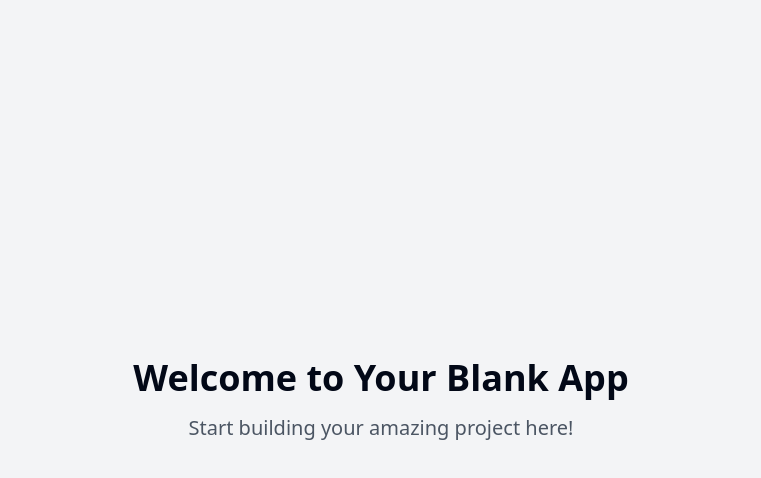
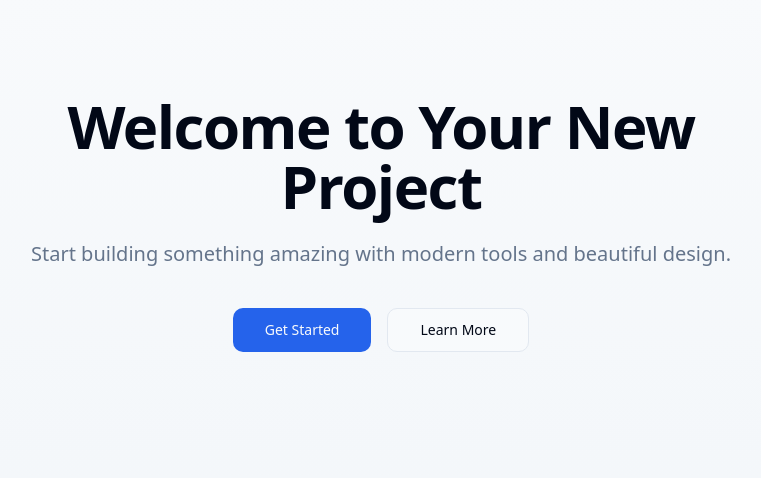
Before and after one commit to ihebchebbi1998tn2/creative-void-explorer, a React (Vite) app: page / in a window 1280 px wide. Shown: the top 478 px of the page, without its empty margins (259-1020 px from the left). Built offline with nearby package versions, Linux system fonts and the light colour scheme.

Commit message:
Initialize empty project structure
Created the initial project setup with necessary configuration files and directories for a new application.
[skip gpt_engineer]

```diff
--- a/index.html
+++ b/index.html
@@ -3,8 +3,8 @@
   <head>
     <meta charset="UTF-8" />
     <meta name="viewport" content="width=device-width, initial-scale=1.0" />
-    <title>creative-void-explorer</title>
-    <meta name="description" content="Lovable Generated Project" />
+    <title>Your New Project</title>
+    <meta name="description" content="Start building something amazing" />
     <meta name="author" content="Lovable" />
     <meta property="og:image" content="/og-image.png" />
   </head>
--- a/package.json
+++ b/package.json
@@ -45,6 +45,7 @@
     "cmdk": "^1.0.0",
     "date-fns": "^3.6.0",
     "embla-carousel-react": "^8.3.0",
+    "framer-motion": "^11.15.0",
     "input-otp": "^1.2.4",
     "lucide-react": "^0.462.0",
     "next-themes": "^0.3.0",
--- a/src/index.css
+++ b/src/index.css
@@ -4,7 +4,7 @@
 
 @layer base {
   :root {
-    --background: 0 0% 100%;
+    --background: 210 40% 98%;
     --foreground: 222.2 84% 4.9%;
 
     --card: 0 0% 100%;
@@ -13,7 +13,7 @@
     --popover: 0 0% 100%;
     --popover-foreground: 222.2 84% 4.9%;
 
-    --primary: 222.2 47.4% 11.2%;
+    --primary: 221.2 83.2% 53.3%;
     --primary-foreground: 210 40% 98%;
 
     --secondary: 210 40% 96.1%;
@@ -30,63 +30,9 @@
 
     --border: 214.3 31.8% 91.4%;
     --input: 214.3 31.8% 91.4%;
-    --ring: 222.2 84% 4.9%;
+    --ring: 221.2 83.2% 53.3%;
 
-    --radius: 0.5rem;
-
-    --sidebar-background: 0 0% 98%;
-
-    --sidebar-foreground: 240 5.3% 26.1%;
-
-    --sidebar-primary: 240 5.9% 10%;
-
-    --sidebar-primary-foreground: 0 0% 98%;
-
-    --sidebar-accent: 240 4.8% 95.9%;
-
-    --sidebar-accent-foreground: 240 5.9% 10%;
-
-    --sidebar-border: 220 13% 91%;
-
-    --sidebar-ring: 217.2 91.2% 59.8%;
-  }
-
-  .dark {
-    --background: 222.2 84% 4.9%;
-    --foreground: 210 40% 98%;
-
-    --card: 222.2 84% 4.9%;
-    --card-foreground: 210 40% 98%;
-
-    --popover: 222.2 84% 4.9%;
-    --popover-foreground: 210 40% 98%;
-
-    --primary: 210 40% 98%;
-    --primary-foreground: 222.2 47.4% 11.2%;
-
-    --secondary: 217.2 32.6% 17.5%;
-    --secondary-foreground: 210 40% 98%;
-
-    --muted: 217.2 32.6% 17.5%;
-    --muted-foreground: 215 20.2% 65.1%;
-
-    --accent: 217.2 32.6% 17.5%;
-    --accent-foreground: 210 40% 98%;
-
-    --destructive: 0 62.8% 30.6%;
-    --destructive-foreground: 210 40% 98%;
-
-    --border: 217.2 32.6% 17.5%;
-    --input: 217.2 32.6% 17.5%;
-    --ring: 212.7 26.8% 83.9%;
-    --sidebar-background: 240 5.9% 10%;
-    --sidebar-foreground: 240 4.8% 95.9%;
-    --sidebar-primary: 224.3 76.3% 48%;
-    --sidebar-primary-foreground: 0 0% 100%;
-    --sidebar-accent: 240 3.7% 15.9%;
-    --sidebar-accent-foreground: 240 4.8% 95.9%;
-    --sidebar-border: 240 3.7% 15.9%;
-    --sidebar-ring: 217.2 91.2% 59.8%;
+    --radius: 0.75rem;
   }
 }
 
@@ -94,8 +40,7 @@
   * {
     @apply border-border;
   }
-
   body {
-    @apply bg-background text-foreground;
+    @apply bg-background text-foreground antialiased;
   }
 }
--- a/src/pages/Index.tsx
+++ b/src/pages/Index.tsx
@@ -1,11 +1,31 @@
-// Update this page (the content is just a fallback if you fail to update the page)
+import { Button } from "@/components/ui/button";
+import { motion } from "framer-motion";
 
 const Index = () => {
   return (
-    <div className="min-h-screen flex items-center justify-center bg-gray-100">
-      <div className="text-center">
-        <h1 className="text-4xl font-bold mb-4">Welcome to Your Blank App</h1>
-        <p className="text-xl text-gray-600">Start building your amazing project here!</p>
+    <div className="min-h-screen bg-gradient-to-b from-background to-muted">
+      <div className="container mx-auto px-4 py-16 md:py-24">
+        <motion.div
+          initial={{ opacity: 0, y: 20 }}
+          animate={{ opacity: 1, y: 0 }}
+          transition={{ duration: 0.6 }}
+          className="max-w-3xl mx-auto text-center space-y-6"
+        >
+          <h1 className="text-4xl md:text-6xl font-bold tracking-tight">
+            Welcome to Your New Project
+          </h1>
+          <p className="text-lg md:text-xl text-muted-foreground">
+            Start building something amazing with modern tools and beautiful design.
+          </p>
+          <div className="flex gap-4 justify-center pt-4">
+            <Button size="lg" className="bg-primary hover:bg-primary/90">
+              Get Started
+            </Button>
+            <Button size="lg" variant="outline">
+              Learn More
+            </Button>
+          </div>
+        </motion.div>
       </div>
     </div>
   );
--- a/tailwind.config.ts
+++ b/tailwind.config.ts
@@ -12,85 +12,67 @@ export default {
   theme: {
     container: {
       center: true,
-			padding: '2rem',
+      padding: "2rem",
       screens: {
-				'2xl': '1400px'
-			}
+        "2xl": "1400px",
+      },
     },
     extend: {
       colors: {
-				border: 'hsl(var(--border))',
-				input: 'hsl(var(--input))',
-				ring: 'hsl(var(--ring))',
-				background: 'hsl(var(--background))',
-				foreground: 'hsl(var(--foreground))',
+        border: "hsl(var(--border))",
+        input: "hsl(var(--input))",
+        ring: "hsl(var(--ring))",
+        background: "hsl(var(--background))",
+        foreground: "hsl(var(--foreground))",
         primary: {
-					DEFAULT: 'hsl(var(--primary))',
-					foreground: 'hsl(var(--primary-foreground))'
+          DEFAULT: "hsl(var(--primary))",
+          foreground: "hsl(var(--primary-foreground))",
         },
         secondary: {
-					DEFAULT: 'hsl(var(--secondary))',
-					foreground: 'hsl(var(--secondary-foreground))'
+          DEFAULT: "hsl(var(--secondary))",
+          foreground: "hsl(var(--secondary-foreground))",
         },
         destructive: {
-					DEFAULT: 'hsl(var(--destructive))',
-					foreground: 'hsl(var(--destructive-foreground))'
+          DEFAULT: "hsl(var(--destructive))",
+          foreground: "hsl(var(--destructive-foreground))",
         },
         muted: {
-					DEFAULT: 'hsl(var(--muted))',
-					foreground: 'hsl(var(--muted-foreground))'
+          DEFAULT: "hsl(var(--muted))",
+          foreground: "hsl(var(--muted-foreground))",
         },
         accent: {
-					DEFAULT: 'hsl(var(--accent))',
-					foreground: 'hsl(var(--accent-foreground))'
+          DEFAULT: "hsl(var(--accent))",
+          foreground: "hsl(var(--accent-foreground))",
         },
         popover: {
-					DEFAULT: 'hsl(var(--popover))',
-					foreground: 'hsl(var(--popover-foreground))'
+          DEFAULT: "hsl(var(--popover))",
+          foreground: "hsl(var(--popover-foreground))",
         },
         card: {
-					DEFAULT: 'hsl(var(--card))',
-					foreground: 'hsl(var(--card-foreground))'
+          DEFAULT: "hsl(var(--card))",
+          foreground: "hsl(var(--card-foreground))",
         },
-				sidebar: {
-					DEFAULT: 'hsl(var(--sidebar-background))',
-					foreground: 'hsl(var(--sidebar-foreground))',
-					primary: 'hsl(var(--sidebar-primary))',
-					'primary-foreground': 'hsl(var(--sidebar-primary-foreground))',
-					accent: 'hsl(var(--sidebar-accent))',
-					'accent-foreground': 'hsl(var(--sidebar-accent-foreground))',
-					border: 'hsl(var(--sidebar-border))',
-					ring: 'hsl(var(--sidebar-ring))'
-				}
       },
       borderRadius: {
-				lg: 'var(--radius)',
-				md: 'calc(var(--radius) - 2px)',
-				sm: 'calc(var(--radius) - 4px)'
+        lg: "var(--radius)",
+        md: "calc(var(--radius) - 2px)",
+        sm: "calc(var(--radius) - 4px)",
       },
       keyframes: {
-				'accordion-down': {
-					from: {
-						height: '0'
+        "accordion-down": {
+          from: { height: "0" },
+          to: { height: "var(--radix-accordion-content-height)" },
         },
-					to: {
-						height: 'var(--radix-accordion-content-height)'
-					}
+        "accordion-up": {
+          from: { height: "var(--radix-accordion-content-height)" },
+          to: { height: "0" },
         },
-				'accordion-up': {
-					from: {
-						height: 'var(--radix-accordion-content-height)'
-					},
-					to: {
-						height: '0'
-					}
-				}
       },
       animation: {
-				'accordion-down': 'accordion-down 0.2s ease-out',
-				'accordion-up': 'accordion-up 0.2s ease-out'
-			}
-		}
+        "accordion-down": "accordion-down 0.2s ease-out",
+        "accordion-up": "accordion-up 0.2s ease-out",
+      },
+    },
   },
   plugins: [require("tailwindcss-animate")],
 } satisfies Config;
```
Also changed, not shown: 1 other file (tests, documents, lock files or other folders). Lines whose indentation alone changed are shown as unchanged.
